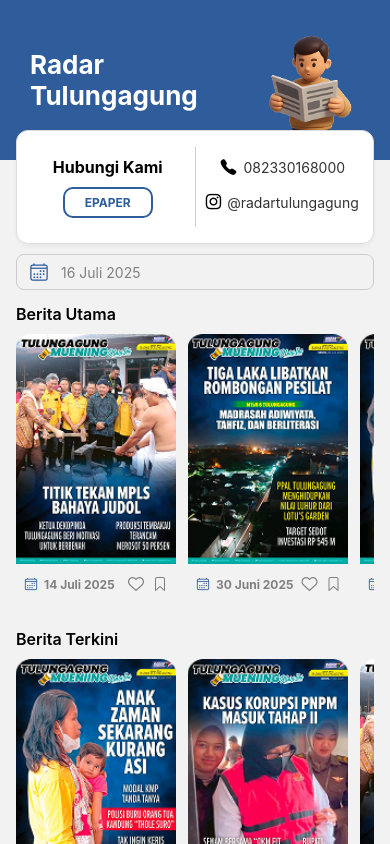
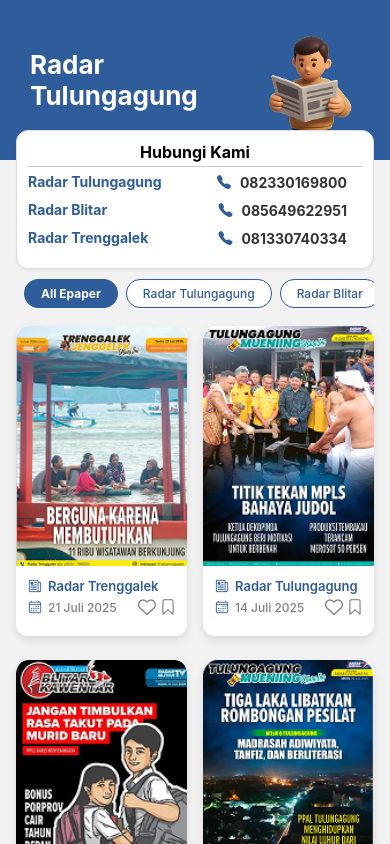
Before and after one commit to ultraviany/Fe_Radar_Apps, a React Native app: screen /HomePage in a window 390 px wide. Built offline with nearby package versions, Linux system fonts and the light colour scheme.

Commit message:
update home

```diff
--- a/Home/ContactSection.js
+++ b/Home/ContactSection.js
@@ -1,27 +1,34 @@
 import React from "react";
-import { View, Text, TouchableOpacity, StyleSheet } from "react-native";
-import { Ionicons, FontAwesome } from "@expo/vector-icons";
+import { View, Text, StyleSheet } from "react-native";
+import { Ionicons } from "@expo/vector-icons";
 
 export default function ContactCard() {
   return (
-    <View style={styles.contactBox}>
-      <View style={styles.contactContent}>
-        <View style={styles.leftBox}>
-          <Text style={styles.contactTitle}>Hubungi Kami</Text>
-          <View style={styles.epaperButtonOutline}>
-            <Text style={styles.epaperButtonTextOutline}>EPAPER</Text>
-          </View>
+    <View style={styles.container}>
+      <Text style={styles.title}>Hubungi Kami</Text>
+      <View style={styles.line} />
+
+      <View style={styles.contactRow}>
+        <Text style={styles.label}>Radar Tulungagung</Text>
+        <View style={styles.phoneRow}>
+          <Ionicons name="call" size={16} color="#2F5C9A" />
+          <Text style={styles.phoneText}>082330169800</Text>
         </View>
-        <View style={styles.verticalLine} />
-        <View style={styles.rightBox}>
-          <View style={styles.contactRow}>
-            <Ionicons name="call" size={18} color="black" />
-            <Text style={styles.contactText}>082330168000</Text>
-          </View>
-          <View style={styles.contactRow}>
-            <FontAwesome name="instagram" size={18} color="black" />
-            <Text style={styles.contactText}>@radartulungagung</Text>
-          </View>
+      </View>
+
+      <View style={styles.contactRow}>
+        <Text style={styles.label}>Radar Blitar</Text>
+        <View style={styles.phoneRow}>
+          <Ionicons name="call" size={16} color="#2F5C9A" />
+          <Text style={styles.phoneText}>085649622951</Text>
+        </View>
+      </View>
+
+      <View style={styles.contactRow}>
+        <Text style={styles.label}>Radar Trenggalek</Text>
+        <View style={styles.phoneRow}>
+          <Ionicons name="call" size={16} color="#2F5C9A" />
+          <Text style={styles.phoneText}>081330740334</Text>
         </View>
       </View>
     </View>
@@ -29,50 +36,53 @@
 }
 
 const styles = StyleSheet.create({
-  contactBox: {
+  container: {
     backgroundColor: "#fff",
     borderRadius: 12,
-    padding: 16,
+    padding: 11,
     marginTop: -30,
     borderWidth: 1,
     borderColor: "#ddd",
     shadowColor: "#000",
     shadowOpacity: 0.05,
     shadowOffset: { width: 0, height: 2 },
-    shadowRadius: 4,
+    shadowRadius: 2,
     elevation: 2,
   },
-  contactContent: {
+  title: {
+    fontSize: 16,
+    fontWeight: "bold",
+    color: "black",
+    textAlign: "center",
+    marginBottom: 4,
+  },
+  line: {
+    height: 1,
+    backgroundColor: "#ccc",
+    marginBottom: 6,
+  },
+  contactRow: {
     flexDirection: "row",
     justifyContent: "space-between",
     alignItems: "center",
+    marginBottom: 10,
   },
-  leftBox: { flex: 1, alignItems: "center", gap: 10 },
-  rightBox: { flex: 1, alignItems: "center", gap: 10 },
-  verticalLine: {
-    width: 1,
-    height: 80,
-    backgroundColor: "#ccc",
-    marginHorizontal: 12,
+  label: {
+    fontWeight: "bold",
+    fontSize: 14,
+    marginBottom:1,
+
+    color: "#2F5C9A",
   },
-  contactTitle: { fontSize: 16, fontWeight: "bold", color: "black" },
-  epaperButtonOutline: {
-    borderWidth: 2,
-    borderColor: "#2F5C9A",
-    borderRadius: 10,
-    paddingVertical: 6,
-    paddingHorizontal: 20,
+  phoneRow: {
+    flexDirection: "row",
+    marginRight:15,
+    alignItems: "center",
   },
-  epaperButtonTextOutline: {
-    color: "#2F5C9A",
+  phoneText: {
+    fontSize: 14,
     fontWeight: "bold",
-    fontSize: 12,
+    color: "#333",
+    marginLeft: 8, // atur jarak antara icon dan nomor
   },
-  contactRow: {
-    flexDirection: "row",
-    alignItems: "center",
-    marginBottom: 6,
-    gap: 6,
-  },
-  contactText: { fontSize: 14, color: "#333" },
 });
--- a/Home/NewsCard.js
+++ b/Home/NewsCard.js
@@ -1,6 +1,16 @@
 import React from "react";
-import { View, Image, Text, TouchableOpacity, StyleSheet } from "react-native";
+import {
+  View,
+  Image,
+  Text,
+  TouchableOpacity,
+  StyleSheet,
+  Dimensions,
+} from "react-native";
 import { Ionicons, AntDesign } from "@expo/vector-icons";
+
+const screenWidth = Dimensions.get("window").width;
+const cardWidth = (screenWidth - 16 * 3) / 2;
 
 export default function NewsCard({
   item,
@@ -8,32 +18,48 @@
   onSave,
   isLiked,
   isNewsSaved,
-  navigation, // <-- Terima navigation
+  navigation,
 }) {
   return (
-    <View style={styles.card}>
+    <View style={[styles.card, { width: cardWidth }]}>
       <TouchableOpacity onPress={() => navigation.navigate("PageEpaper")}>
-        <Image source={item.image} style={styles.coverImage} />
+        <Image
+          source={item.image}
+          style={styles.coverImage}
+          resizeMode="cover"
+        />
       </TouchableOpacity>
-      <View style={styles.cardFooter}>
-        <View style={styles.iconRow}>
+
+      {/* Bagian bawah putih */}
+      <View style={styles.footer}>
+        {/* Region */}
+        <View style={styles.row}>
+          <Ionicons name="newspaper-outline" size={14} color="#2F5C9A" />
+          <Text style={styles.regionText}>{item.region}</Text>
+        </View>
+
+        {/* Date */}
+        <View style={[styles.row, { marginTop: 6 }]}>
           <Ionicons name="calendar-outline" size={14} color="#2F5C9A" />
-          <Text style={styles.date}>{item.date}</Text>
+          <Text style={styles.dateText}>{item.date}</Text>
         </View>
+
+        {/* Icons */}
         <View style={styles.iconRow}>
           <TouchableOpacity onPress={() => onLike(item.id)}>
             <AntDesign
               name={isLiked ? "heart" : "hearto"}
-              size={16}
+              size={18}
               color={isLiked ? "red" : "gray"}
-              style={styles.iconMargin}
+              style={styles.icon}
             />
           </TouchableOpacity>
           <TouchableOpacity onPress={() => onSave(item)}>
             <Ionicons
               name={isNewsSaved ? "bookmark" : "bookmark-outline"}
-              size={16}
+              size={18}
               color={isNewsSaved ? "#2F5C9A" : "gray"}
+              style={styles.icon}
             />
           </TouchableOpacity>
         </View>
@@ -44,35 +70,54 @@
 
 const styles = StyleSheet.create({
   card: {
-    width: 160,
-    marginRight: 12,
-    backgroundColor: "#f2f2f2", // ganti dari "#gray"
+    width: 180, // ukuran diperbesar
+    height: 310, // ukuran diperbesar
+    marginTop:8,
     borderRadius: 12,
+    backgroundColor: "#fff",
     overflow: "hidden",
+    shadowColor: "#000",
+    shadowOpacity: 0.1,
+    shadowOffset: { width: 0, height: 4 },
+    shadowRadius: 8,
+    elevation: 4,
   },
   coverImage: {
     width: "100%",
-    height: 230,
+    height: 240,
+    borderTopLeftRadius: 12,
+    borderTopRightRadius: 12,
   },
-  cardFooter: {
+  footer: {
+    backgroundColor: "#fff",
+    padding: 12,
+    borderBottomLeftRadius: 12,
+    borderBottomRightRadius: 12,
+    position: "relative",
+  },
+  row: {
     flexDirection: "row",
-    justifyContent: "space-between",
     alignItems: "center",
-    paddingHorizontal: 8,
-    paddingBottom: 12,
-    paddingTop: 12,
+  },
+  regionText: {
+    fontSize: 13,
+    fontWeight: "600",
+    color: "#2F5C9A",
+    marginLeft: 6,
+  },
+  dateText: {
+    fontSize: 12,
+    color: "gray",
+    marginLeft: 6,
+    fontWeight: "500",
   },
   iconRow: {
     flexDirection: "row",
-    alignItems: "center",
+    position: "absolute",
+    right: 10,
+    bottom: 10,
   },
-  date: {
-    fontSize: 12,
-    marginLeft: 6,
-    color: "gray",
-    fontWeight: "bold",
-  },
-  iconMargin: {
-    marginHorizontal: 8,
+  icon: {
+    marginLeft: 3,
   },
 });
--- a/Home/NewsData.js
+++ b/Home/NewsData.js
@@ -1,13 +1,13 @@
-export const utamaData = [
-  { id: "utama1", image: require("../assets/cover 1.png"), date: "14 Juli 2025" },
-  { id: "utama2", image: require("../assets/cover 2.png"), date: "30 Juni 2025" },
-  { id: "utama3", image: require("../assets/cover 3.png"), date: "08 Juli 2025" },
-  { id: "utama4", image: require("../assets/cover 4.png"), date: "09 Juli 2025" },
+
+export const tulungagungNews = [
+  { id: "t1", image: require("./../assets/cover 1.png"), date: "14 Juli 2025", region: "Radar Tulungagung" },
+  { id: "t2", image: require("./../assets/cover 2.png"), date: "11 Juli 2025", region: "Radar Tulungagung" },
 ];
 
-export const terkiniData = [
-  { id: "terkini1", image: require("../assets/cover 3.png"), date: "14 Juli 2025" },
-  { id: "terkini2", image: require("../assets/cover 4.png"), date: "13 Juli 2025" },
-  { id: "terkini3", image: require("../assets/cover 1.png"), date: "11 Juli 2025" },
-  { id: "terkini4", image: require("../assets/cover 5.png"), date: "10 Juli 2025" },
+export const blitarNews = [
+  { id: "b1", image: require("./../assets/cover 6.png"), date: "14 Juli 2025", region: "Radar Blitar" },
 ];
+
+export const trenggalekNews = [
+  { id: "tr1", image: require("./../assets/cover 7.png"), date: "21 Juli 2025", region: "Radar Trenggalek" },
+];
--- a/Home/NewsSection.js
+++ b/Home/NewsSection.js
@@ -1,67 +1,49 @@
 import React from "react";
-import { View, Text, StyleSheet, ScrollView, TouchableOpacity } from "react-native";
+import { View, StyleSheet } from "react-native";
 import NewsCard from "./NewsCard";
 
 export default function NewsSection({
-  title,
   data,
   onLike,
   onSave,
   isLiked,
   isNewsSaved,
-  showMoreButton,
-  navigation, // <-- Tambahkan navigation
+  navigation,
 }) {
+  // Buat array berisi baris-baris (tiap baris berisi 2 item)
+  const rows = [];
+  for (let i = 0; i < data.length; i += 2) {
+    rows.push(data.slice(i, i + 2));
+  }
+
   return (
-    <View>
-      <View style={styles.sectionHeader}>
-        <Text style={styles.sectionTitle}>{title}</Text>
-        {showMoreButton && (
-          <TouchableOpacity>
-            <Text style={styles.moreButton}>Lainnya</Text>
-          </TouchableOpacity>
-        )}
-      </View>
-      <ScrollView
-        horizontal
-        showsHorizontalScrollIndicator={false}
-        style={styles.cardScroll}
-      >
-        {data.map((item, index) => (
+    <View style={styles.container}>
+      {rows.map((row, rowIndex) => (
+        <View key={rowIndex} style={styles.row}>
+          {row.map((item) => (
             <NewsCard
-            key={index}
+              key={item.id}
               item={item}
               onLike={onLike}
               onSave={onSave}
               isLiked={isLiked(item.id)}
               isNewsSaved={isNewsSaved(item.id)}
-            navigation={navigation} // <-- Kirim ke NewsCard
+              navigation={navigation}
             />
           ))}
-      </ScrollView>
+        </View>
+      ))}
     </View>
   );
 }
 
 const styles = StyleSheet.create({
-  sectionHeader: {
+  container: {
+    paddingBottom: 16,
+  },
+  row: {
     flexDirection: "row",
     justifyContent: "space-between",
-    alignItems: "center",
-    marginTop: 14,
-    marginBottom: 10,
-  },
-  sectionTitle: {
-    fontSize: 16,
-    fontWeight: "600",
-  },
-  moreButton: {
-    fontSize: 14,
-    color: "#2F5C9A",
-    fontWeight: "500",
-  },
-  cardScroll: {
-    flexDirection: "row",
-    marginBottom: 10,
+    marginBottom: 16,
   },
 });
--- /dev/null
+++ b/Home/NewsTabBar.js
@@ -0,0 +1,67 @@
+import React from "react";
+import { View, TouchableOpacity, Text, StyleSheet, ScrollView } from "react-native";
+
+const categories = ["All Epaper", "Radar Tulungagung", "Radar Blitar", "Radar Trenggalek"];
+
+export default function NewsTabBar({ activeTab, setActiveTab }) {
+  return (
+    <ScrollView
+      horizontal
+      showsHorizontalScrollIndicator={false}
+      contentContainerStyle={styles.container}
+    >
+      {categories.map((category) => (
+        <TouchableOpacity
+          key={category}
+          style={[
+            styles.tab,
+            activeTab === category ? styles.activeTab : styles.inactiveTab,
+          ]}
+          onPress={() => setActiveTab(category)}
+        >
+          <Text
+            style={[
+              styles.tabText,
+              activeTab === category ? styles.activeText : styles.inactiveText,
+            ]}
+          >
+            {category}
+          </Text>
+        </TouchableOpacity>
+      ))}
+    </ScrollView>
+  );
+}
+
+const styles = StyleSheet.create({
+  container: {
+    paddingHorizontal: 8,
+    gap: 8,
+    paddingVertical: 10,
+  },
+  tab: {
+    paddingHorizontal: 16,
+    paddingVertical: 6,
+    borderRadius: 14,
+    borderWidth: 1,
+  },
+  activeTab: {
+    backgroundColor: "#2F5C9A",
+    borderColor: "#2F5C9A",
+  },
+  inactiveTab: {
+    backgroundColor: "#fff",
+    borderColor: "#2F5C9A",
+  },
+  tabText: {
+    fontSize: 12,
+    fontWeight: "500",
+  },
+  activeText: {
+    color: "#fff",
+    fontWeight: "bold",
+  },
+  inactiveText: {
+    color: "#2F5C9A",
+  },
+});
--- a/Home/pageHome.js
+++ b/Home/pageHome.js
@@ -1,107 +1,95 @@
 import React, { useState, useContext } from "react";
+import { ScrollView, View } from "react-native";
+import Header from "./HeaderSection"; // pastikan path sesuai
+import ContactCard from "./ContactSection"; // pastikan path sesuai
+import NewsTabBar from "./NewsTabBar";
+import NewsSection from "./NewsSection";
 import {
-  ScrollView,
-  View,
-  TouchableOpacity,
-  Text,
-  Platform,
-} from "react-native";
-import DateTimePicker from "@react-native-community/datetimepicker";
-import { Ionicons } from "@expo/vector-icons";
+  tulungagungNews,
+  blitarNews,
+  trenggalekNews,
+} from "./NewsData";
 import { SaveContext } from "../Context/SaveContext";
-import Header from "./HeaderSection";
-import ContactCard from "./ContactSection";
-import { utamaData, terkiniData } from "./NewsData";
-import NewsSection from "./NewsSection";
 
 export default function HomePage({ navigation }) {
-  const [date, setDate] = useState(new Date());
-  const [showDatePicker, setShowDatePicker] = useState(false);
+  const [activeTab, setActiveTab] = useState("All Epaper");
   const { toggleSave, isNewsSaved } = useContext(SaveContext);
   const [likedItems, setLikedItems] = useState([]);
 
+
   const toggleLike = (id) => {
-    const isLiked = likedItems.includes(id);
-    if (isLiked) {
-      setLikedItems(likedItems.filter((i) => i !== id));
-    } else {
-      setLikedItems([...likedItems, id]);
+    setLikedItems((prev) =>
+      prev.includes(id) ? prev.filter((i) => i !== id) : [...prev, id]
+    );
+  };
+
+  const getDataByTab = () => {
+
+    if (activeTab === "All Epaper") {
+      const combinedNews = [
+        ...tulungagungNews,
+        ...blitarNews,
+        ...trenggalekNews,
+      ];
+
+      return combinedNews.sort((a, b) => {
+        const dateA = new Date(convertToISO(a.date));
+        const dateB = new Date(convertToISO(b.date));
+        return dateB - dateA;
+      });
+    }
+
+    switch (activeTab) {
+      case "Radar Tulungagung":
+        return tulungagungNews;
+      case "Radar Blitar":
+        return blitarNews;
+      case "Radar Trenggalek":
+        return trenggalekNews;
+      default:
+        return [];
     }
   };
 
-  const isLiked = (id) => likedItems.includes(id);
+  const convertToISO = (dateStr) => {
+    const [day, monthName, year] = dateStr.split(" ");
+    const monthMap = {
+      Januari: "01",
+      Februari: "02",
+      Maret: "03",
+      April: "04",
+      Mei: "05",
+      Juni: "06",
+      Juli: "07",
+      Agustus: "08",
+      September: "09",
+      Oktober: "10",
+      November: "11",
+      Desember: "12",
+    };
 
-  const onChange = (event, selectedDate) => {
-    setShowDatePicker(false);
-    if (selectedDate) setDate(selectedDate);
+    const month = monthMap[monthName];
+    return `${year}-${month}-${day}`;
   };
 
-  const formatDate = (date) =>
-    date.toLocaleDateString("id-ID", {
-      day: "2-digit",
-      month: "long",
-      year: "numeric",
-    });
+  const newsData = getDataByTab();
 
   return (
-    <ScrollView>
-      <Header />
-      <View style={{ paddingHorizontal: 16 }}>
-        <ContactCard />
+    <ScrollView style={{ paddingHorizontal: 16 }}>
+      <View style={{ marginHorizontal: -16 }}>
+        <Header />
+      </View>
+      <ContactCard />
+      <NewsTabBar activeTab={activeTab} setActiveTab={setActiveTab} />
 
-        {/* Filter tanggal */}
-        <View
-          style={{
-            marginTop: 10,
-            flexDirection: "row",
-            alignItems: "center",
-            borderWidth: 1,
-            borderColor: "#ccc",
-            borderRadius: 8,
-            paddingHorizontal: 12,
-            paddingVertical: 6,
-          }}
-        >
-          <Ionicons name="calendar-outline" size={20} color="#2F5C9A" />
-          <TouchableOpacity
-            style={{ marginLeft: 12, flex: 1 }}
-            onPress={() => setShowDatePicker(true)}
-          >
-            <Text style={{ color: "gray" }}>
-              {date ? formatDate(date) : "Pilih tanggal"}
-            </Text>
-          </TouchableOpacity>
-        </View>
-
-        {showDatePicker && (
-          <DateTimePicker
-            value={date}
-            mode="date"
-            display={Platform.OS === "ios" ? "spinner" : "default"}
-            onChange={onChange}
-          />
-        )}
-
-        {/* Seksi berita utama */}
+      <View>
         <NewsSection
-          title="Berita Utama"
-          data={utamaData}
-          isLiked={isLiked}
+          data={newsData}
           onLike={toggleLike}
+          isLiked={(id) => likedItems.includes(id)}
           onSave={toggleSave}
           isNewsSaved={isNewsSaved}
-          navigation={navigation} // <-- Penting!
-        />
-
-        {/* Seksi berita terkini */}
-        <NewsSection
-          title="Berita Terkini"
-          data={terkiniData}
-          isLiked={isLiked}
-          onLike={toggleLike}
-          onSave={toggleSave}
-          isNewsSaved={isNewsSaved}
-          navigation={navigation} // <-- Penting!
+          navigation={navigation}
         />
       </View>
     </ScrollView>
```
Also changed, not shown: assets/cover 6.png (added), assets/cover 7.png (added). Lines whose indentation alone changed are shown as unchanged.
